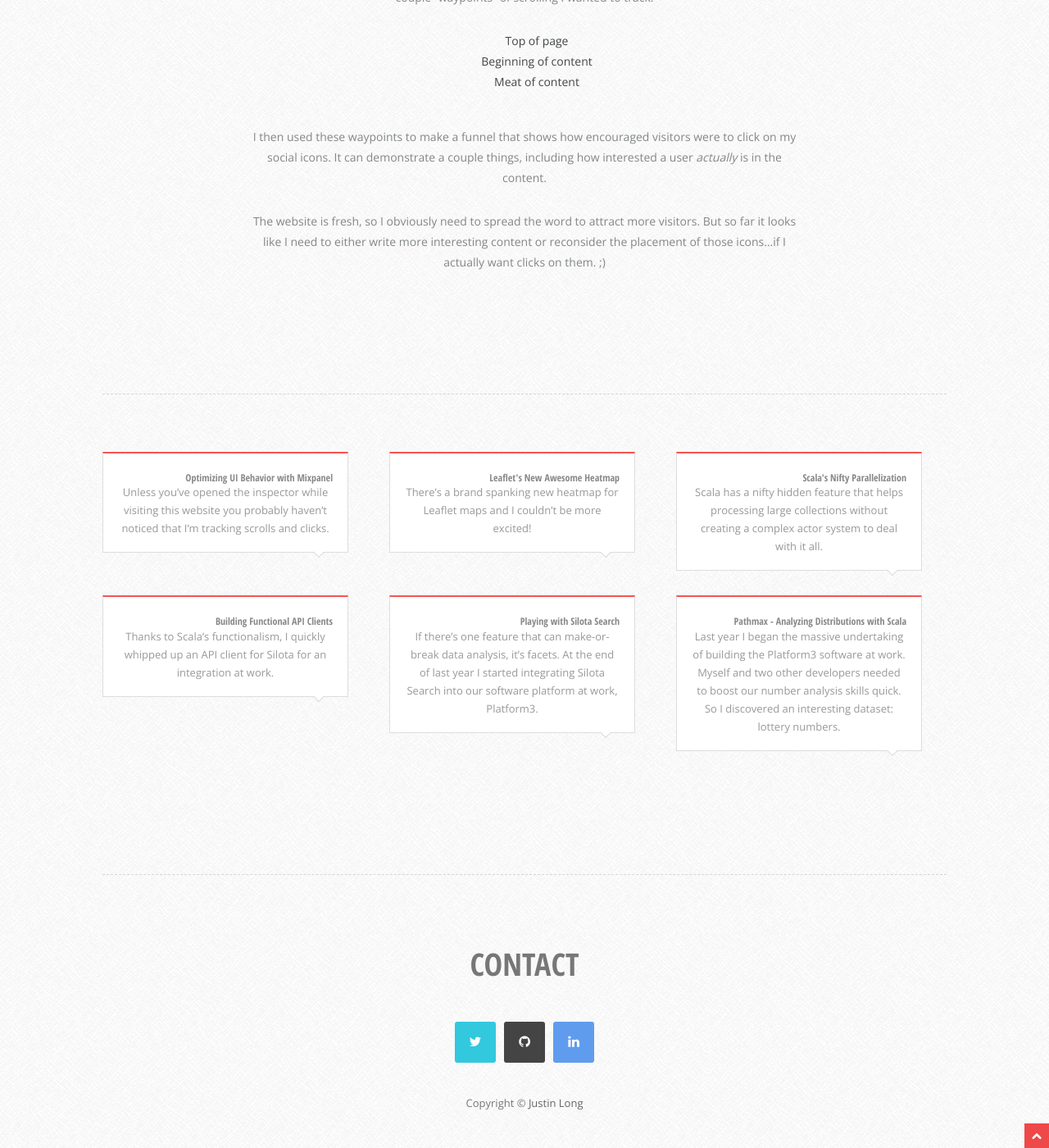
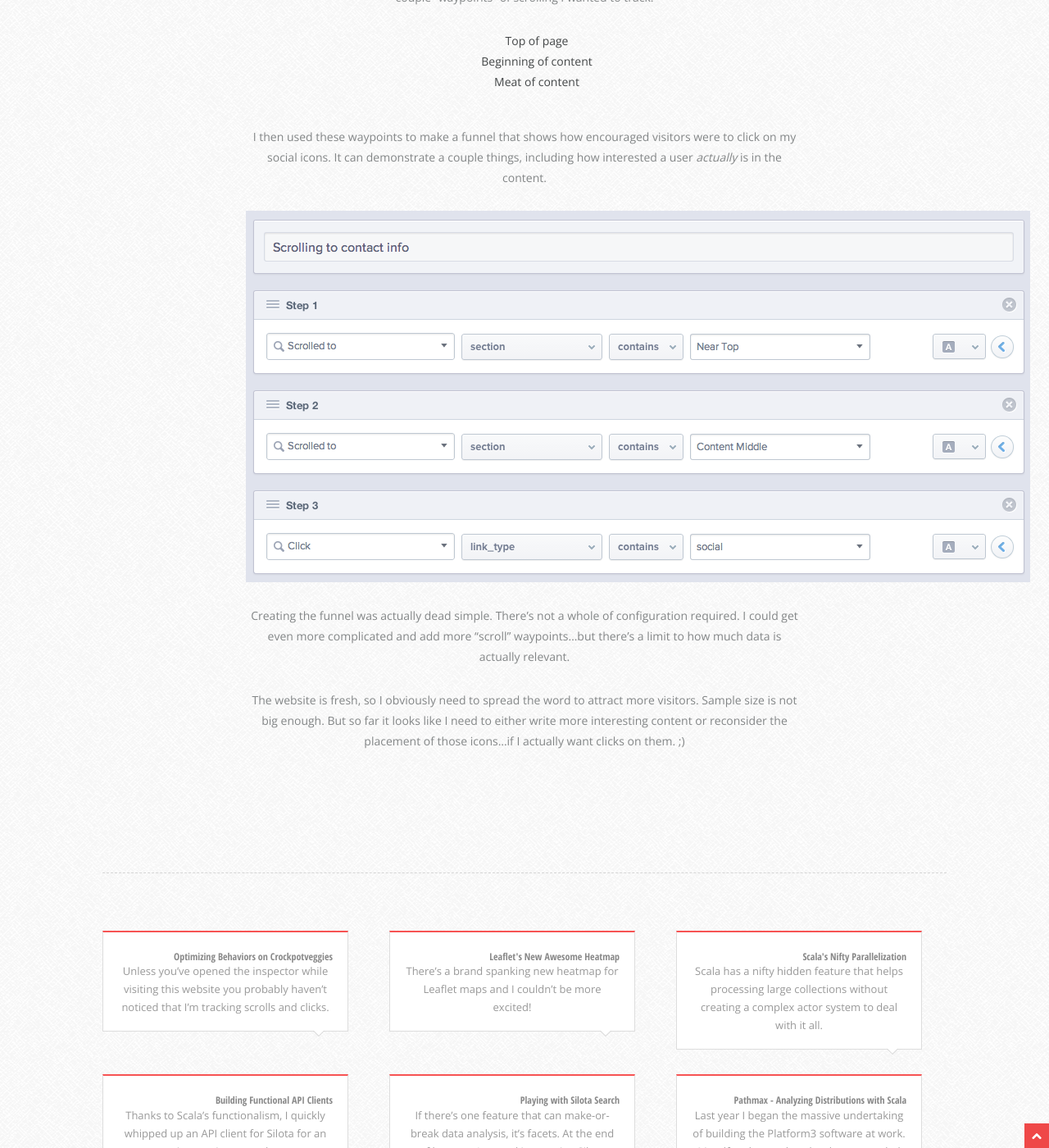
Before and after one commit to crockpotveggies/crockpotveggies.github.io, a Jekyll site: the page built from _posts/2014-02-12-optimizing-behavior-mixpanel.md, in a window 1280 px wide and 1400 px high, scrolled down 1233 px. Shown: the whole window at 82% size. Built offline with Jekyll 4.4.1, drawn with Linux system fonts in a browser that asks for light colours; some web fonts are replaced; Markdown is read by kramdown in place of the engine named in the settings; comment, search, counter and statistics services are not loaded; some of the changed text lies outside the part shown.

Commit message:
Add edit funnel image.

```diff
--- a/_posts/2014-02-12-optimizing-behavior-mixpanel.md
+++ b/_posts/2014-02-12-optimizing-behavior-mixpanel.md
@@ -1,6 +1,6 @@
 ---
 layout: post
-title: Optimizing UI Behavior with Mixpanel
+title: Optimizing Behaviors on Crockpotveggies
 ---
 
 Unless you've opened the inspector while visiting this website you probably haven't noticed that I'm tracking scrolls and clicks.
@@ -17,4 +17,8 @@ I created a free account on Mixpanel and integrated a scrolling library to get t
 
 I then used these waypoints to make a funnel that shows how encouraged visitors were to click on my social icons. It can demonstrate a couple things, including how interested a user *actually* is in the content.
 
-The website is fresh, so I obviously need to spread the word to attract more visitors. But so far it looks like I need to either write more interesting content or reconsider the placement of those icons...if I actually want clicks on them. ;)
+<img src="/uploads/mixpanel_edit_funnel.png">
+
+Creating the funnel was actually dead simple. There's not a whole of configuration required. I could get even more complicated and add more "scroll" waypoints...but there's a limit to how much data is actually relevant.
+
+The website is fresh, so I obviously need to spread the word to attract more visitors. Sample size is not big enough. But so far it looks like I need to either write more interesting content or reconsider the placement of those icons...if I actually want clicks on them. ;)
```
Also changed, not shown: uploads/mixpanel_edit_funnel.png (added).
